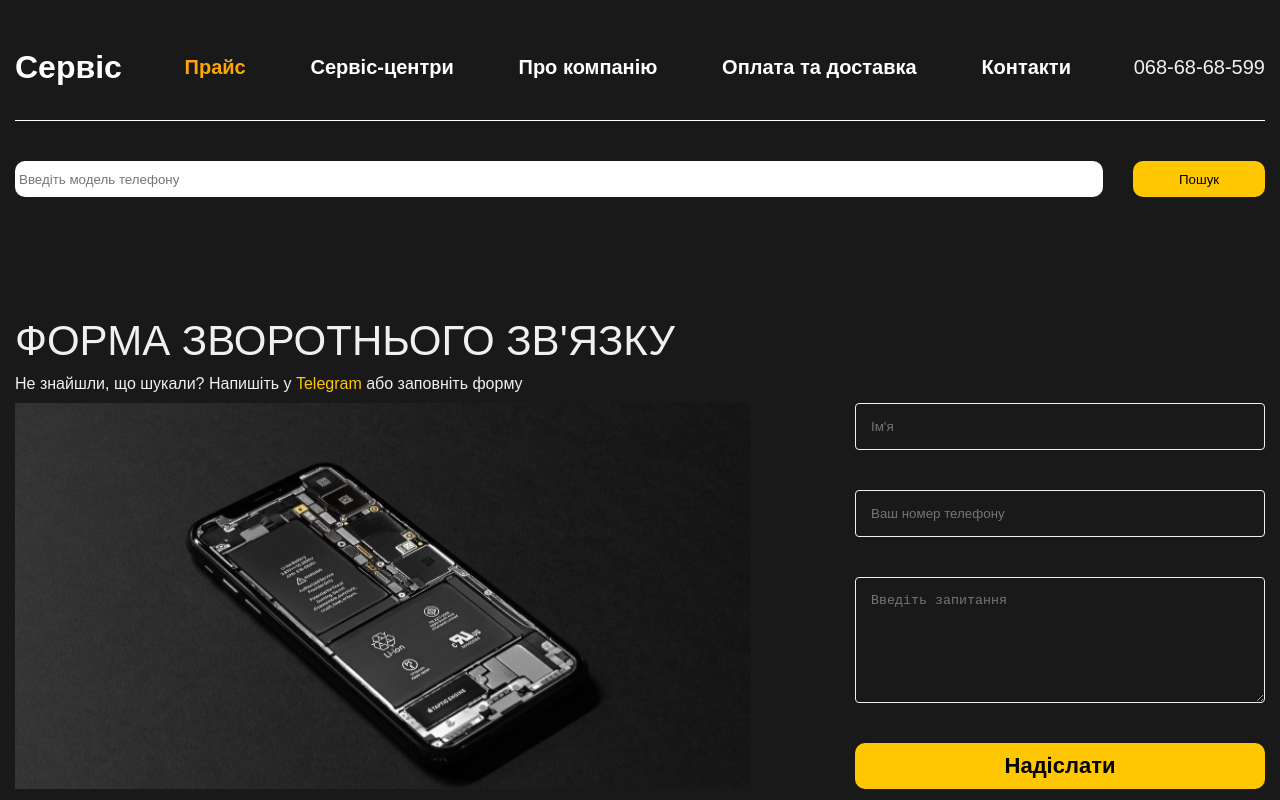
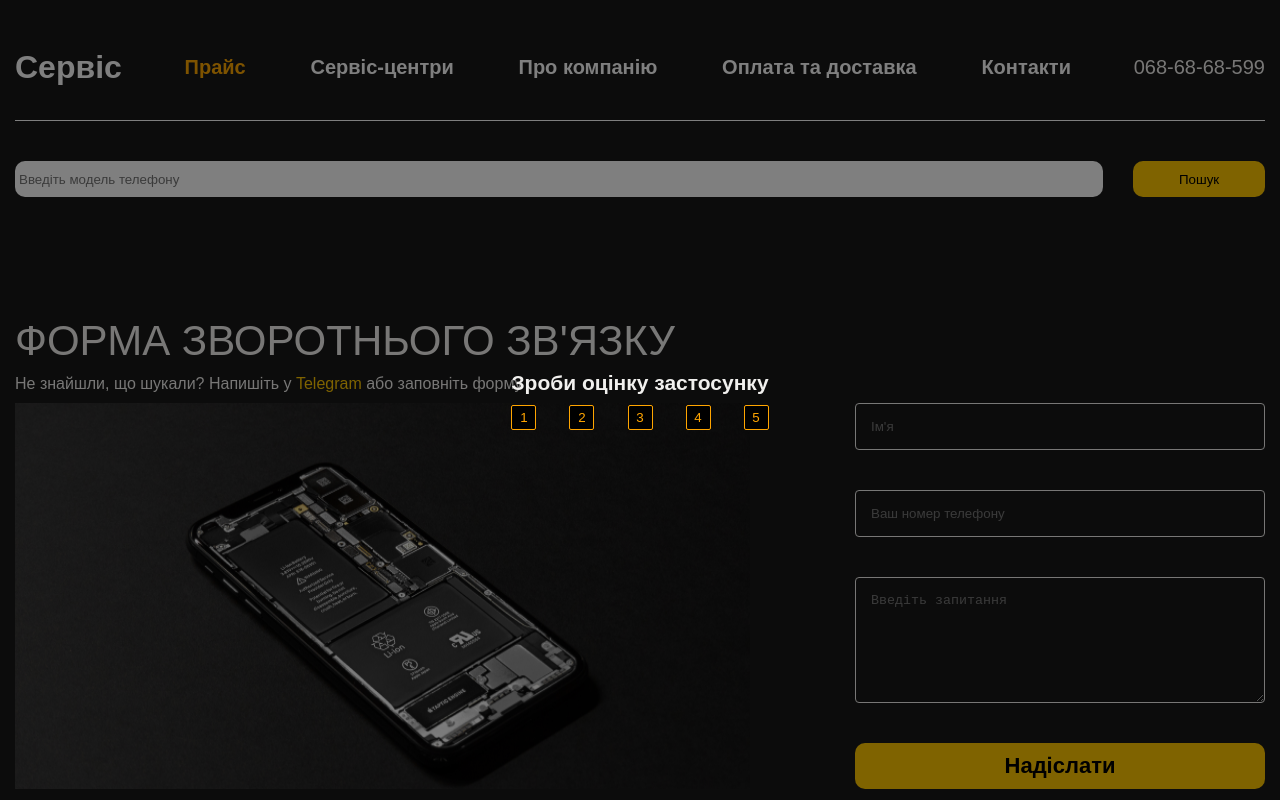
Before and after one commit to oleg-torba/service-center, a React (Create React App) app: page /price in a window 1280 px wide. Shown: the top 800 px of the page. Built offline with nearby package versions, Linux system fonts and the light colour scheme.

Commit message:
add rating modal

```diff
--- a/public/index.html
+++ b/public/index.html
@@ -27,6 +27,7 @@
     <div id="root"></div>
     <div id="mob-modal"></div>
     <div id="filter-modal"></div>
+    <div id="rating-modal"></div>
     <script
       async
       src="https://www.googletagmanager.com/gtag/js?id=G-Y1SGTHGC96"
--- a/src/components/App.jsx
+++ b/src/components/App.jsx
@@ -1,12 +1,11 @@
-
 import { Suspense, lazy } from 'react';
 import { NotificationContainer } from 'react-notifications';
 import 'react-notifications/lib/notifications.css';
 import { Route, Routes } from 'react-router-dom';
+import RatingForm from './ratingForm/RatingForm';
 const Home = lazy(() => import('./Pages/Home/Home'));
 const Price = lazy(() => import('./Pages/Price/Price'));
 const Layout = lazy(() => import('./Layout/Layout'));
-
 
 export const App = () => {
   return (
@@ -16,8 +15,9 @@ export const App = () => {
           <Route index element={<Home />} />
           <Route path="/price" element={<Price />} />
         </Route>
-      <Route path="/*" element={<Home/>} />
+        <Route path="/*" element={<Home />} />
       </Routes>
+      <RatingForm />
       <NotificationContainer />
     </Suspense>
   );
--- a/src/components/Pages/Price/price.module.css
+++ b/src/components/Pages/Price/price.module.css
@@ -42,6 +42,7 @@
   color: #ffc700;
   border: 1px solid lightgray;
   font-weight: bold;
+  padding: 20px 10px;
 }
 
 .mainBlock {
@@ -183,3 +184,7 @@
     font-size: 16px;
   }
 }
+
+.copyDisplays {
+  color: red;
+}
--- /dev/null
+++ b/src/components/ratingForm/Rating.module.css
@@ -0,0 +1,35 @@
+.modal {
+  padding: 20px;
+  border-radius: 8px;
+  font-size: 14px;
+}
+
+.modalContainer {
+  display: flex;
+  align-items: center;
+  justify-content: center;
+  position: fixed;
+  top: 0;
+  left: 0;
+  width: 100%;
+  height: 100%;
+  background-color: rgba(0, 0, 0, 0.5);
+}
+
+.buttonsBlock {
+  display: flex;
+  justify-content: space-between;
+  align-items: center;
+  margin-top: 10px;
+}
+
+.buttonsBlock button {
+  color: orange;
+  background-color: black;
+  border: 1px solid orange;
+  border-radius: 2px;
+  padding: 2px;
+  cursor: pointer;
+  width: 25px;
+  height: 25px;
+}
--- /dev/null
+++ b/src/components/ratingForm/RatingForm.jsx
@@ -0,0 +1,61 @@
+import axios from 'axios';
+import React, { useEffect, useState } from 'react';
+import RatingCss from './Rating.module.css';
+import { RatingModal } from './RatingModal';
+import { NotificationManager } from 'react-notifications';
+
+const RatingForm = () => {
+  const [ratingValue, setRatingValue] = useState(null);
+  const [isRatingModalOpen, setIsRatingModalOpen] = useState(true);
+
+  const handleSubmit = async value => {
+    setRatingValue(value);
+    const res = await axios.post(`https://back-2cjl.onrender.com/api/rating`, {
+      value,
+    });
+    console.log(res);
+    closeModal();
+  };
+  function closeModal() {
+    setIsRatingModalOpen(false);
+  }
+  useEffect(() => {
+    if (ratingValue !== null) {
+      setRatingValue(null);
+      NotificationManager.success('Дякуємо за відгук', ' ', 3000);
+    }
+  }, [ratingValue]);
+
+  return (
+    <div>
+      {isRatingModalOpen && (
+        <RatingModal onClose={closeModal}>
+          <div className={RatingCss.modalContainer}>
+            <div className={RatingCss.modal}>
+              <h2>Зроби оцінку застосунку</h2>
+              <div className={RatingCss.buttonsBlock}>
+                <button type="button" onClick={() => handleSubmit(1)}>
+                  1
+                </button>
+                <button type="button" onClick={() => handleSubmit(2)}>
+                  2
+                </button>
+                <button type="button" onClick={() => handleSubmit(3)}>
+                  3
+                </button>
+                <button type="button" onClick={() => handleSubmit(4)}>
+                  4
+                </button>
+                <button type="button" onClick={() => handleSubmit(4)}>
+                  5
+                </button>
+              </div>
+            </div>
+          </div>
+        </RatingModal>
+      )}
+    </div>
+  );
+};
+
+export default RatingForm;
--- /dev/null
+++ b/src/components/ratingForm/RatingModal.jsx
@@ -0,0 +1,19 @@
+import { createPortal } from 'react-dom';
+import modalCss from './Rating.module.css';
+import { AiOutlineClose } from 'react-icons/ai';
+
+const mobModal = document.querySelector('#rating-modal');
+
+export function RatingModal({ children, onClose }) {
+  return createPortal(
+    <div className={modalCss.modal}>
+      <AiOutlineClose
+        className={modalCss.closeBtn}
+        onClick={onClose}
+        size={20}
+      />
+      <div onClick={onClose}>{children}</div>
+    </div>,
+    mobModal
+  );
+}
--- a/src/index.css
+++ b/src/index.css
@@ -34,6 +34,7 @@ li {
   list-style-type: none;
 }
 .container {
+  position: relative;
   max-width: 100%;
   margin-left: auto;
   margin-right: auto;
```
Also changed, not shown: src/components/Pages/Home/Home.jsx (+15 -13 lines), src/components/Pages/Price/Price.jsx (+26 -1 lines). Lines whose indentation alone changed are shown as unchanged.
